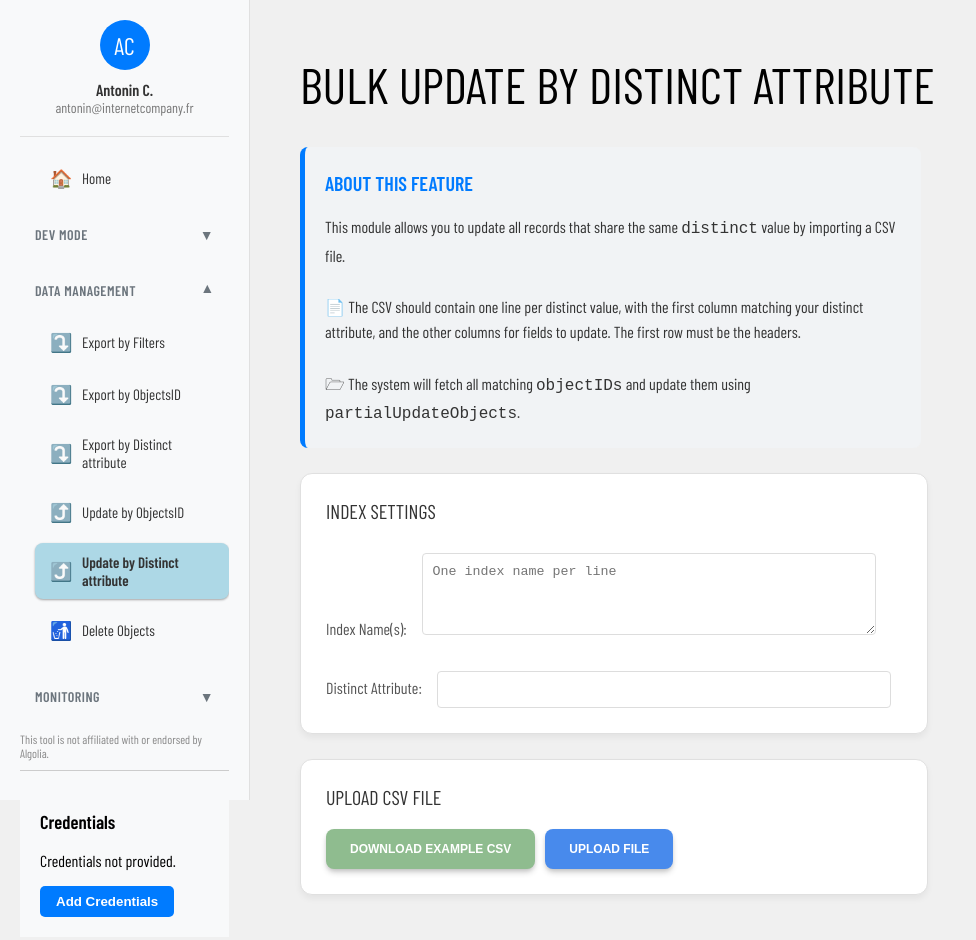
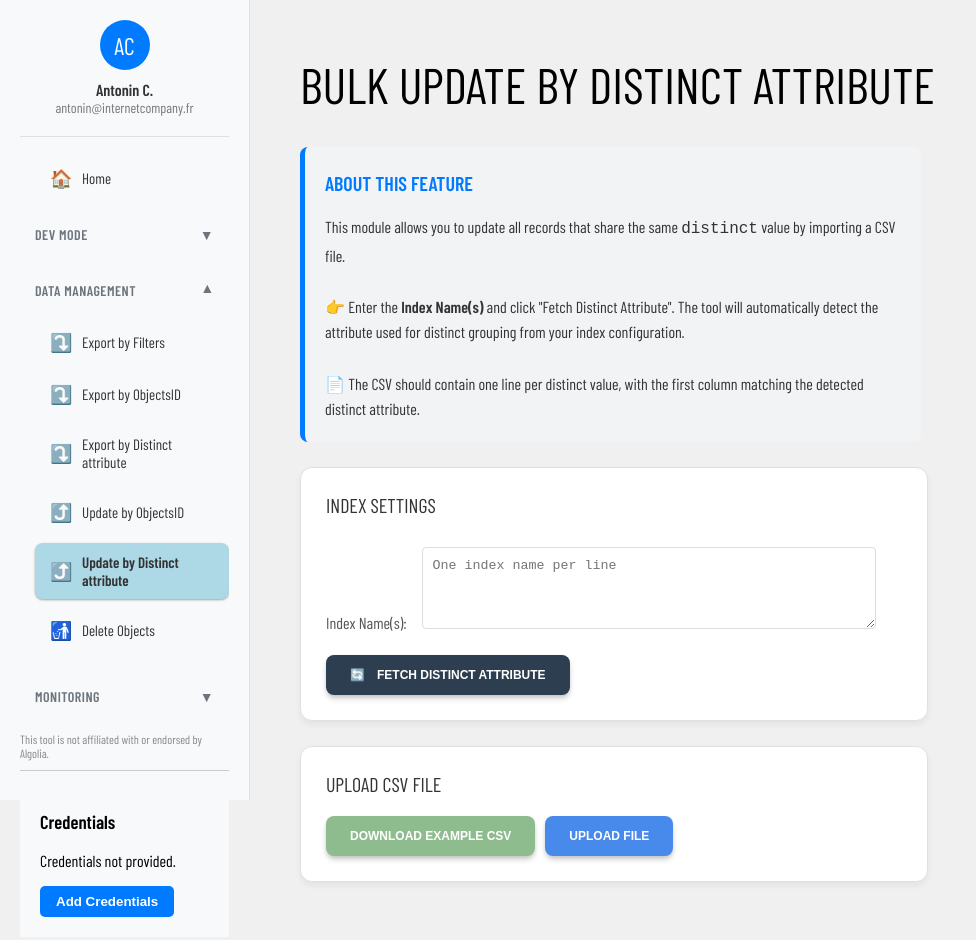
Before and after one commit to antonincoste/algolia_manager, a React (Create React App) app: page /updatebydistinct in a window 1280 px wide. Shown: the whole page, without its empty margins (0-976 px from the left). Built offline with nearby package versions, Linux system fonts and the light colour scheme; a web font is replaced by a local one.

Commit message:
distinct attribute recovery

```diff
--- a/src/pages/UpdateByDistinct.js
+++ b/src/pages/UpdateByDistinct.js
@@ -1,5 +1,5 @@
+// src/pages/BulkUpdateByDistinct.js
 import React, { useRef, useState } from 'react';
-// MODIFIÉ : On importe aussi getAppId
 import { getApiKey, getAppId } from '../services/sessionService';
 import algoliasearch from 'algoliasearch';
 import SectionBlock from '../components/SectionBlock';
@@ -8,9 +8,6 @@ import StyledButton from '../components/StyledButton';
 import FullPageLoader from '../components/FullPageLoader';
 
 const BulkUpdateByDistinct = () => {
-  // SUPPRIMÉ : L'état local pour l'appId a été enlevé
-  // const [appId, setAppId] = useState('');
-
   const [indexNames, setIndexNames] = useState('');
   const [distinctAttr, setDistinctAttr] = useState('');
   const [fileContent, setFileContent] = useState(null);
@@ -20,11 +17,45 @@ const BulkUpdateByDistinct = () => {
   const [indexResults, setIndexResults] = useState([]);
   const [isLoading, setIsLoading] = useState(false);
 
-  // AJOUTÉ : On récupère l'App ID et la clé API depuis le service
   const apiKey = getApiKey();
   const appId = getAppId();
 
   const fileInputRef = useRef();
+
+  const fetchDistinctAttribute = async () => {
+    const firstIndex = indexNames.split(/[\s,;|\n]+/)[0];
+    if (!firstIndex) {
+      setError("Please enter at least one index name first.");
+      return;
+    }
+
+    if (!appId || !apiKey) {
+      setError('Error: App ID and API Key are missing. Please add them in the "Credentials" section.');
+      return;
+    }
+
+    setIsLoading(true);
+    setError('');
+    setLog(`Fetching settings for index '${firstIndex}'...`);
+
+    try {
+      const client = algoliasearch(appId, apiKey);
+      const index = client.initIndex(firstIndex);
+      const settings = await index.getSettings();
+
+      if (settings.attributeForDistinct) {
+        setDistinctAttr(settings.attributeForDistinct);
+        setLog(`✅ Distinct attribute found: ${settings.attributeForDistinct}`);
+      } else {
+        setDistinctAttr('');
+        setError(`Error: No 'attributeForDistinct' is configured for the index '${firstIndex}'.`);
+      }
+    } catch (err) {
+      setError(`An error occurred: ${err.message}`);
+    } finally {
+      setIsLoading(false);
+    }
+  };
 
   const handleFileUpload = (e) => {
     const file = e.target.files[0];
@@ -46,37 +77,38 @@ const BulkUpdateByDistinct = () => {
   };
 
   const handleUpdate = async () => {
-    // AJOUTÉ : Vérification cruciale au début de l'action
     if (!appId || !apiKey) {
       setError('Error: App ID and API Key are missing. Please add them in the "Credentials" section.');
       return;
     }
 
-    setError('');
-    setLog('');
-    setIndexResults([]);
-
-    if (!indexNames.trim() || !distinctAttr || !fileContent || fileContent[0].length < 2) {
-      setError('Please provide at least one Index Name, the Distinct Attribute, and a valid CSV file.');
+    if (!distinctAttr || !indexNames.trim() || !fileContent) {
+      setError('Please ensure the distinct attribute has been fetched and a file is uploaded.');
       return;
     }
 
     setIsLoading(true);
-    setLog('Updating objects...');
+    setError('');
+    let fullLog = 'Starting update process...\n';
+    setLog(fullLog);
 
     try {
-      const client = algoliasearch(appId, apiKey); // Utilise l'appId global
-      const indexes = indexNames.split('\n').map(name => name.trim()).filter(name => name);
+      const client = algoliasearch(appId, apiKey);
+      const indexes = indexNames.split(/[\s,;|\n]+/).filter(Boolean);
       const results = [];
 
       for (const indexName of indexes) {
+        fullLog += `\nProcessing index: ${indexName}...\n`;
+        setLog(fullLog);
         try {
           const index = client.initIndex(indexName);
+
           for (let i = 1; i < fileContent.length; i++) {
             const row = fileContent[i];
             const [distinctValue, ...rest] = row;
             const headers = fileContent[0];
             const updateFields = {};
+
             for (let j = 1; j < headers.length; j++) {
               const valueToParse = rest[j - 1] || 'null';
               try {
@@ -102,13 +134,17 @@ const BulkUpdateByDistinct = () => {
             }
           }
           results.push({ indexName, status: 'success' });
+          fullLog += `  ✅ Success: Index '${indexName}' updated.\n`;
+          setLog(fullLog);
         } catch (err) {
           results.push({ indexName, status: 'error', message: err.message });
+          fullLog += `  ❌ Error processing index '${indexName}': ${err.message}\n`;
+          setLog(fullLog);
         }
       }
 
       setIndexResults(results);
-      setLog('All updates completed.');
+      setLog(fullLog + '\nAll operations completed.');
     } catch (err) {
       setError('Unexpected error: ' + err.message);
     } finally {
@@ -117,12 +153,12 @@ const BulkUpdateByDistinct = () => {
   };
 
   const handleDownloadExample = () => {
-    const exampleCsv = 'distinctAttribute;productName;productColor;price\n553770WHFBU9042;"Amazing Shoes";"Red";120.50';
+    const exampleCsv = 'distinct_value;productName;price\nGROUP123;"New Shoes";129.99';
     const blob = new Blob([exampleCsv], { type: 'text/csv;charset=utf-8;' });
     const url = URL.createObjectURL(blob);
     const link = document.createElement('a');
     link.href = url;
-    link.setAttribute('download', 'example_bulk_update.csv');
+    link.setAttribute('download', 'example_update_by_distinct.csv');
     document.body.appendChild(link);
     link.click();
     document.body.removeChild(link);
@@ -136,22 +172,25 @@ const BulkUpdateByDistinct = () => {
       <InfoBlock title="About this feature">
         This module allows you to update all records that share the same <code>distinct</code> value by importing a CSV file.
         <br /><br />
-        📄 The CSV should contain one line per distinct value, with the first column matching your distinct attribute, and the other columns for fields to update. The first row must be the headers.
+        👉 Enter the <strong>Index Name(s)</strong> and click "Fetch Distinct Attribute". The tool will automatically detect the attribute used for distinct grouping from your index configuration.
         <br /><br />
-        🗁 The system will fetch all matching <code>objectIDs</code> and update them using <code>partialUpdateObjects</code>.
+        📄 The CSV should contain one line per distinct value, with the first column matching the detected distinct attribute.
       </InfoBlock>
 
-      {/* MODIFIÉ : Le bloc de configuration est simplifié */}
       <SectionBlock title="Index Settings">
         <div style={{ display: 'flex', flexDirection: 'column', gap: '20px' }}>
-          {/* SUPPRIMÉ : Le champ de saisie pour l'App ID a été retiré */}
           <div>
             <label>Index Name(s):</label>
             <textarea value={indexNames} onChange={(e) => setIndexNames(e.target.value)} rows={4} placeholder="One index name per line" style={{ width: '75%', padding: '10px', marginTop: '10px', borderRadius: '4px', border: '1px solid #ddd', marginLeft: '15px', resize: 'vertical' }} />
           </div>
+
           <div>
-            <label>Distinct Attribute:</label>
-            <input type="text" value={distinctAttr} onChange={(e) => setDistinctAttr(e.target.value)} style={{ width: '75%', padding: '10px', marginTop: '10px', borderRadius: '4px', border: '1px solid #ddd', marginLeft: '15px' }} />
+            <StyledButton onClick={fetchDistinctAttribute} label="Fetch Distinct Attribute" icon="🔄" />
+            {distinctAttr && (
+              <p style={{ marginLeft: '15px', fontStyle: 'italic', display: 'inline-block' }}>
+                Detected Attribute: <strong>{distinctAttr}</strong>
+              </p>
+            )}
           </div>
         </div>
       </SectionBlock>
@@ -190,7 +229,13 @@ const BulkUpdateByDistinct = () => {
 
       {fileContent && (
         <SectionBlock title="Actions">
-          <StyledButton label="✅ Apply Updates" onClick={handleUpdate} color="#28a745" />
+          <StyledButton
+            label="✅ Apply Updates"
+            onClick={handleUpdate}
+            color="#28a745"
+            disabled={!distinctAttr}
+            title={!distinctAttr ? "Please fetch the distinct attribute first" : "Apply updates to your indexes"}
+          />
         </SectionBlock>
       )}
 
@@ -207,7 +252,7 @@ const BulkUpdateByDistinct = () => {
       )}
 
       {error && <div style={{ color: 'red', marginTop: '20px' }}>{error}</div>}
-      {log && <div style={{ color: 'green', marginTop: '20px' }}>{log}</div>}
+      {log && <div style={{ color: 'green', marginTop: '20px', whiteSpace: 'pre-line' }}>{log}</div>}
     </div>
   );
 };
```
Lines whose indentation alone changed are shown as unchanged.
